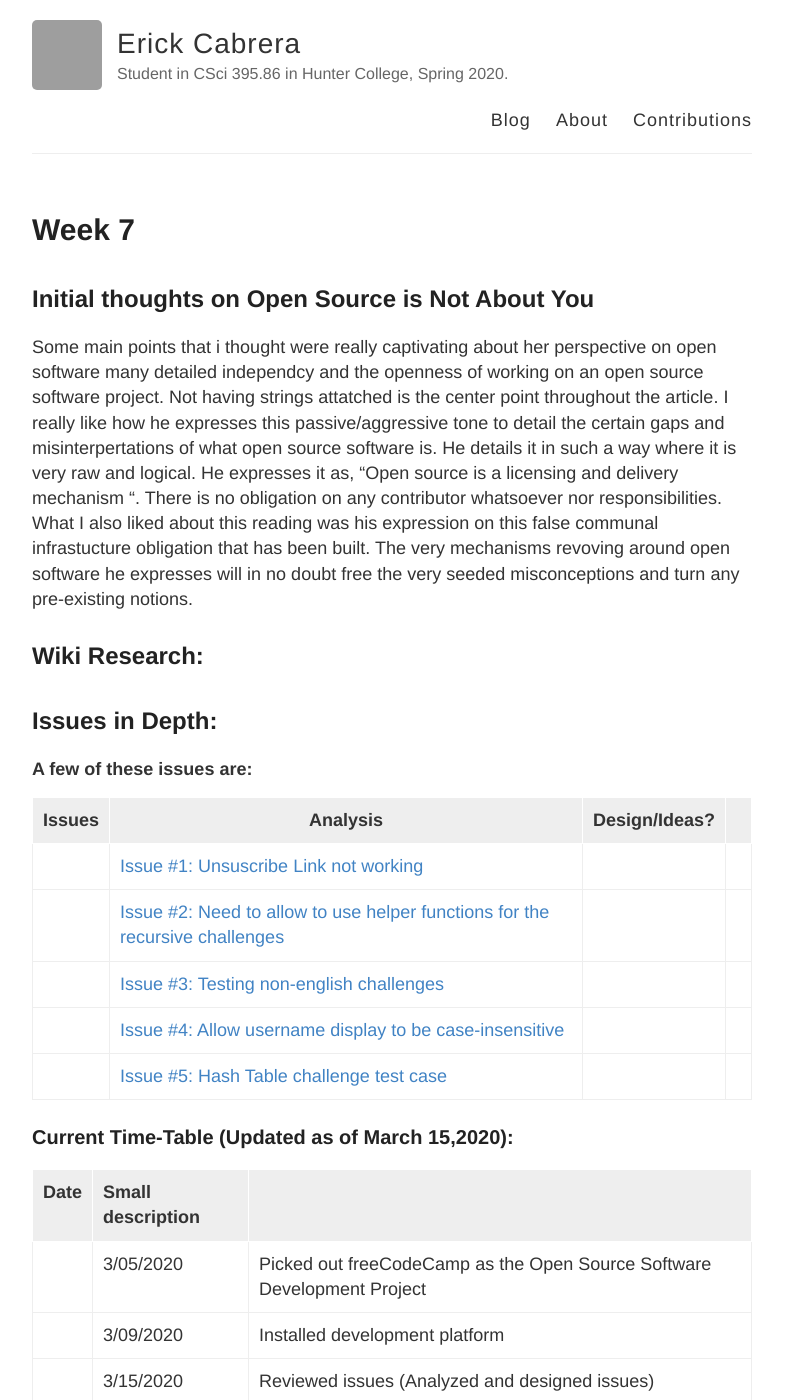
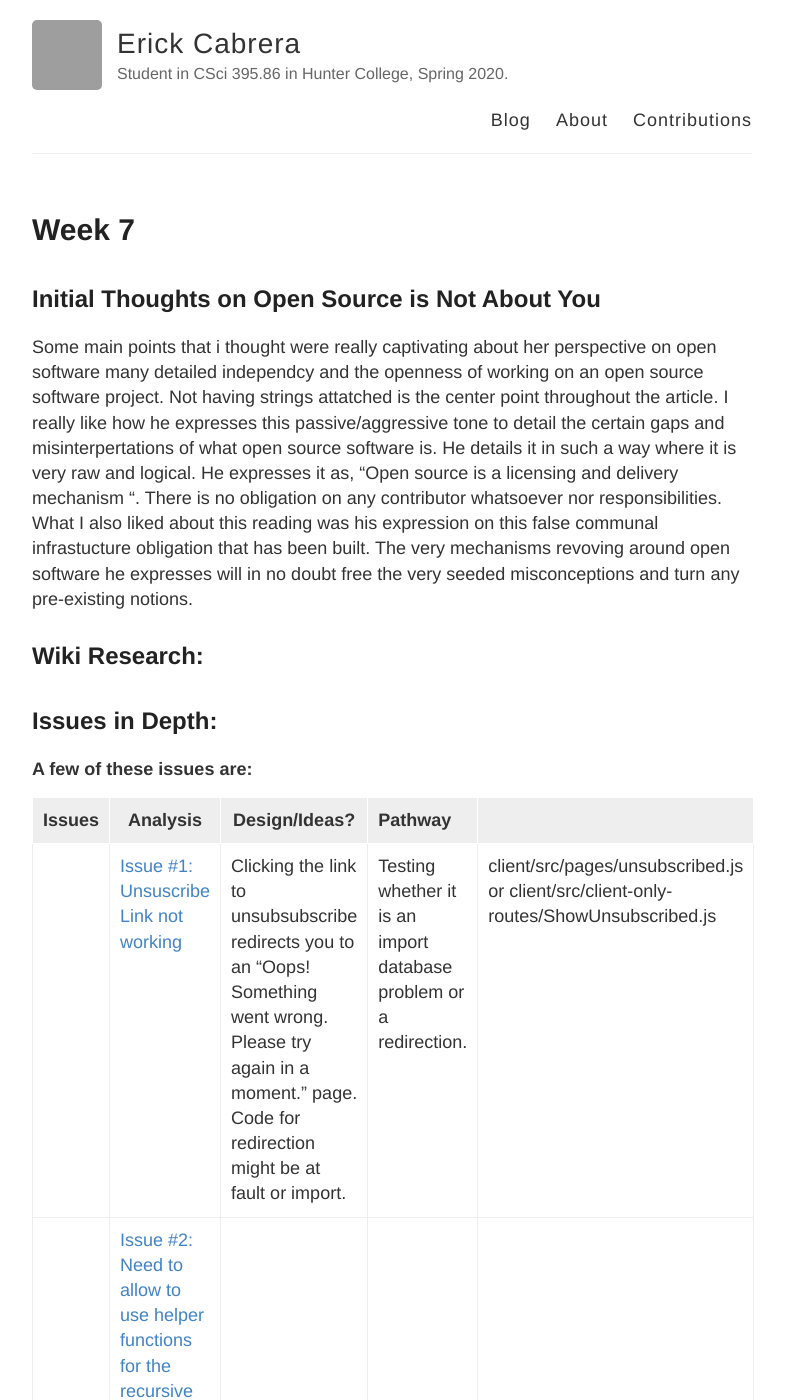
Before and after one commit to hunter-college-ossd-spr-2020/MarceloDamian-weekly, a Jekyll site: the page built from _posts/2020-03-15-week07.md, in a window 1280 px wide and 1400 px high. Shown: the whole window, without its empty margins (248-1033 px from the left). Built offline with Jekyll 4.4.1, drawn with Linux system fonts in a browser that asks for light colours; grey boxes are pictures that could not be loaded.

Commit message:
testing//markdown

```diff
--- a/_posts/2020-03-15-week07.md
+++ b/_posts/2020-03-15-week07.md
@@ -3,19 +3,20 @@ layout: post
 title: Week 7
 ---
 
-## Initial thoughts on Open Source is Not About You
+## Initial Thoughts on Open Source is Not About You
   Some main points that i thought were really captivating about her perspective on open software many detailed independcy and the openness of working on an open source software project. Not having strings attatched is the center point throughout the article. I really like how he expresses this passive/aggressive tone to detail the certain gaps and misinterpertations of what open source software is. He details it in such a way where it is very raw and logical. He expresses it as, "Open source is a licensing and delivery mechanism ". There is no obligation on any contributor whatsoever nor responsibilities. What I also liked about this reading was his expression on this false communal infrastucture obligation that has been built. The very mechanisms revoving around open software he expresses will in no doubt free the very seeded misconceptions and turn any pre-existing notions.
 
 ## Wiki Research:
+
 
 
 ## Issues in Depth:
 
  **A few of these issues are:**
 
-Issues| Analysis | Design/Ideas?
-|---|---|:---|
-|[Issue #1: Unsuscribe Link not working](https://github.com/freeCodeCamp/freeCodeCamp/issues/38322)| | |
+Issues| Analysis | Design/Ideas? | Pathway
+|---|---|---|:---|
+|[Issue #1: Unsuscribe Link not working](https://github.com/freeCodeCamp/freeCodeCamp/issues/38322)|Clicking the link to unsubsubscribe redirects you to an "Oops! Something went wrong. Please try again in a moment." page. Code for redirection might be at fault or import. | Testing whether it is an import database problem or a redirection.|  client/src/pages/unsubscribed.js or client/src/client-only-routes/ShowUnsubscribed.js
 |[Issue #2: Need to allow to use helper functions for the recursive challenges](https://github.com/freeCodeCamp/freeCodeCamp/issues/37868) | | |
 |[Issue #3: Testing non-english challenges](https://github.com/freeCodeCamp/freeCodeCamp/issues/34641) | | |
 |[Issue #4: Allow username display to be case-insensitive](https://github.com/freeCodeCamp/freeCodeCamp/issues/35525) | | |
```
